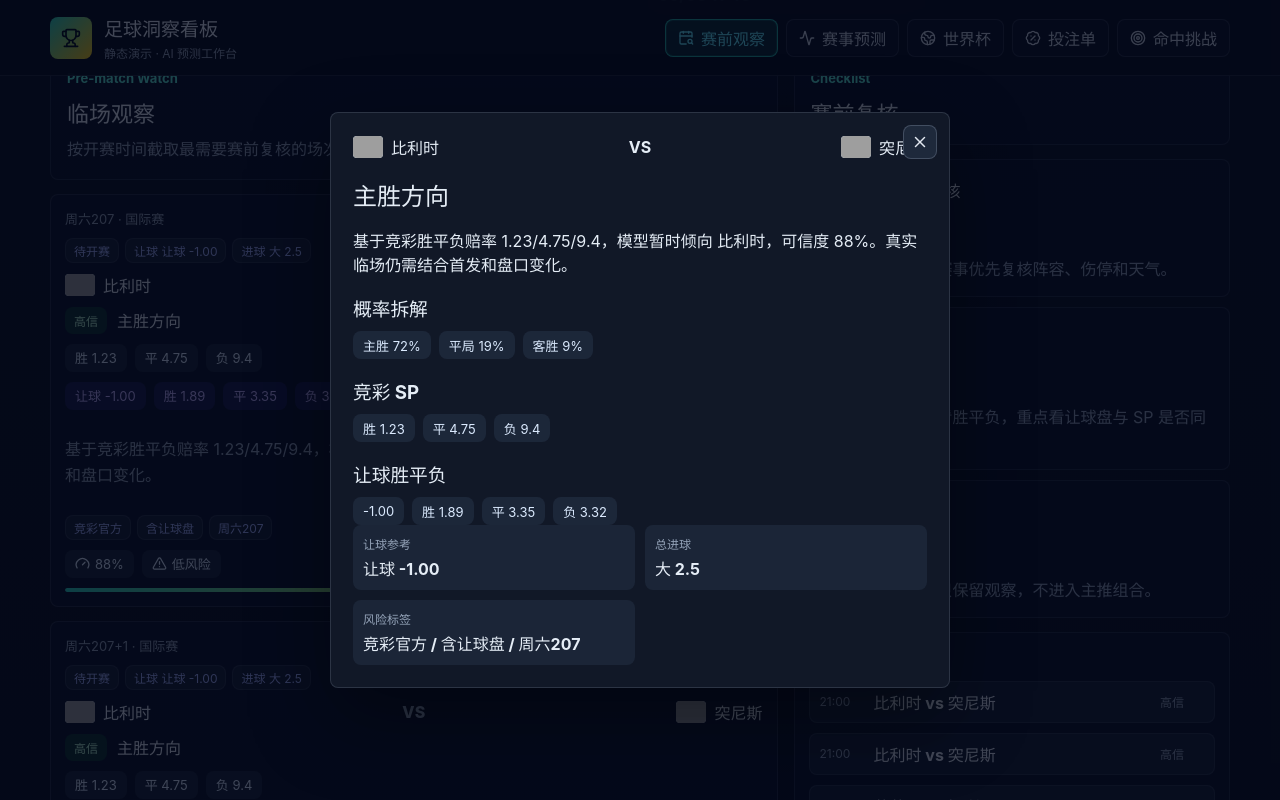
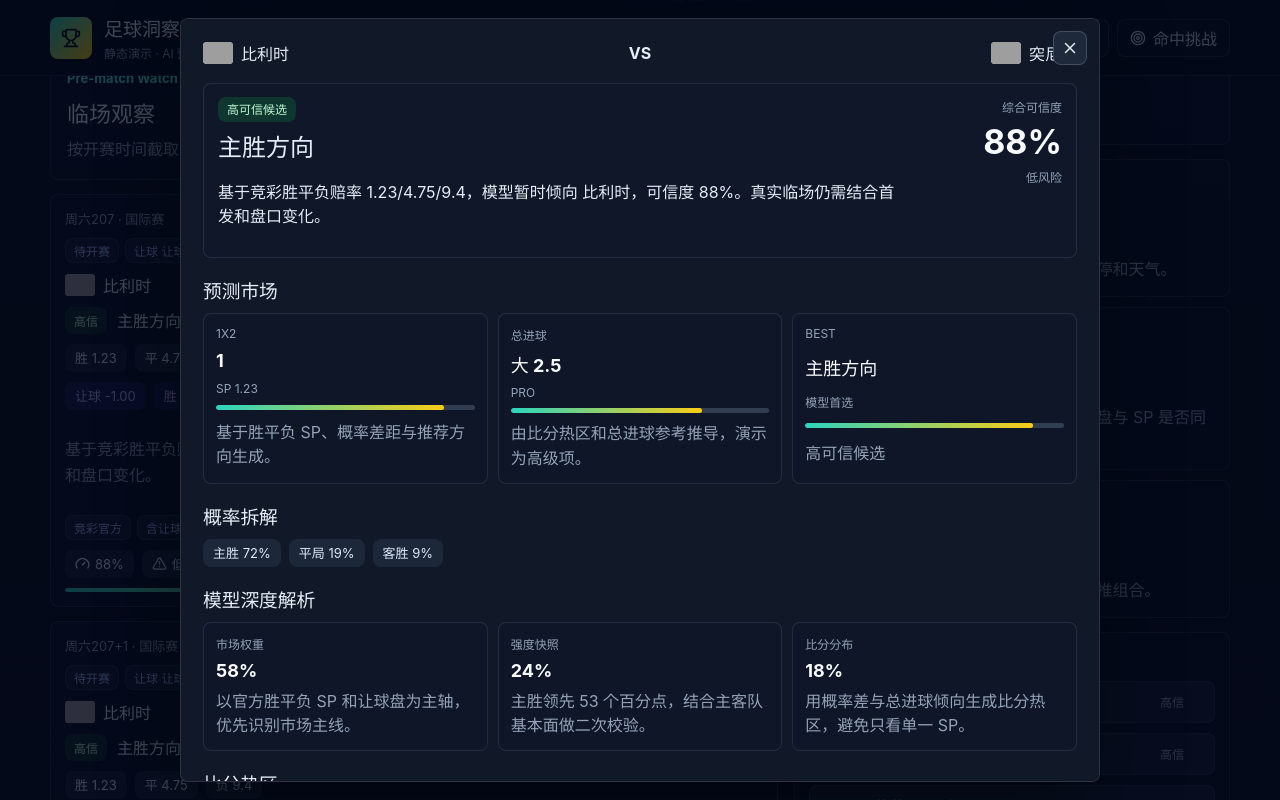
Before and after one commit to ccxiaot/football-insight-dashboard, a React (Vite) app: page / in a window 1280 px wide. Both pictures are taken after a click on the button 413 px from the left and 1137 px from the top of the page. Shown: the part 737-1537 px from the top of the page. Built offline with nearby package versions, Linux system fonts and the light colour scheme; grey boxes are pictures that could not be loaded.

Commit message:
feat: deepen match detail analysis

```diff
--- a/src/components/MatchDetailModal.tsx
+++ b/src/components/MatchDetailModal.tsx
@@ -7,10 +7,99 @@ type MatchDetailModalProps = {
   onClose: () => void;
 };
 
+const recommendationText = {
+  high: '高可信候选',
+  watch: '观察',
+  avoid: '避坑',
+};
+
+const riskText = {
+  low: '低风险',
+  medium: '中风险',
+  high: '高风险',
+};
+
+function getOneXTwoTip(match: MatchPrediction) {
+  if (match.prediction.includes('平')) return 'X';
+  if (match.prediction.includes('客')) return '2';
+  if (match.prediction.includes('小')) return '观察';
+  return '1';
+}
+
+function getGoalsTip(match: MatchPrediction) {
+  if (match.totalGoals.includes('小') || match.prediction.includes('小比分')) return '小 2.5';
+  if (match.totalGoals.includes('大')) return '大 2.5';
+  return match.confidence >= 72 ? '大 2.5' : '观察';
+}
+
+function buildScoreHeat(match: MatchPrediction) {
+  const homeEdge = match.probabilities.home - match.probabilities.away;
+  if (match.prediction.includes('小') || match.totalGoals.includes('小')) {
+    return [
+      { score: '1-0', probability: 15 },
+      { score: '1-1', probability: 12 },
+      { score: '0-0', probability: 10 },
+    ];
+  }
+  if (homeEdge > 28) {
+    return [
+      { score: '2-0', probability: 14 },
+      { score: '2-1', probability: 11 },
+      { score: '3-1', probability: 8 },
+    ];
+  }
+  if (homeEdge < -12) {
+    return [
+      { score: '0-1', probability: 13 },
+      { score: '1-2', probability: 10 },
+      { score: '1-1', probability: 9 },
+    ];
+  }
+  return [
+    { score: '1-1', probability: 14 },
+    { score: '1-0', probability: 10 },
+    { score: '0-1', probability: 9 },
+  ];
+}
+
+function getMarketLead(match: MatchPrediction) {
+  const values = [
+    { label: '主胜', value: match.probabilities.home },
+    { label: '平局', value: match.probabilities.draw },
+    { label: '客胜', value: match.probabilities.away },
+  ].sort((left, right) => right.value - left.value);
+  return `${values[0].label}领先 ${Math.max(0, values[0].value - values[1].value).toFixed(0)} 个百分点`;
+}
+
 export function MatchDetailModal({ match, onClose }: MatchDetailModalProps) {
   if (!match) {
     return null;
   }
+
+  const scoreHeat = buildScoreHeat(match);
+  const predictionMarkets = [
+    {
+      market: '1X2',
+      tip: getOneXTwoTip(match),
+      odds: match.odds?.home ? `SP ${match.odds.home.toFixed(2)}` : 'SP 待更新',
+      trust: match.confidence,
+      note: '基于胜平负 SP、概率差距与推荐方向生成。',
+    },
+    {
+      market: '总进球',
+      tip: getGoalsTip(match),
+      odds: 'PRO',
+      trust: Math.max(48, match.confidence - 14),
+      note: '由比分热区和总进球参考推导，演示为高级项。',
+    },
+    {
+      market: 'BEST',
+      tip: match.recommendation === 'avoid' ? '回避' : match.prediction,
+      odds: match.riskLevel === 'high' ? '高风险' : '模型首选',
+      trust: match.recommendation === 'high' ? match.confidence : Math.max(45, match.confidence - 8),
+      note: recommendationText[match.recommendation],
+    },
+  ];
 
   return (
     <div className="modal-backdrop">
@@ -28,13 +117,70 @@ export function MatchDetailModal({ match, onClose }: MatchDetailModalProps) {
           <strong>VS</strong>
           <TeamBadge code={match.awayFlag} name={match.awayTeam} />
         </div>
-        <h2>{match.prediction}</h2>
-        <p>{match.analysis}</p>
+        <div className="detail-hero">
+          <div>
+            <span className={`chip ${match.recommendation}`}>{recommendationText[match.recommendation]}</span>
+            <h2>{match.prediction}</h2>
+            <p>{match.analysis}</p>
+          </div>
+          <div className="detail-score">
+            <span>综合可信度</span>
+            <strong>{match.confidence}%</strong>
+            <em>{riskText[match.riskLevel]}</em>
+          </div>
+        </div>
+        <h3>预测市场</h3>
+        <div className="detail-market-grid">
+          {predictionMarkets.map((item) => (
+            <article className="detail-market-card" key={item.market}>
+              <span>{item.market}</span>
+              <strong>{item.tip}</strong>
+              <small>{item.odds}</small>
+              <div className="trust-bar">
+                <span style={{ width: `${item.trust}%` }} />
+              </div>
+              <p>{item.note}</p>
+            </article>
+          ))}
+        </div>
         <h3>概率拆解</h3>
         <div className="prob-grid">
           <span>主胜 {match.probabilities.home}%</span>
           <span>平局 {match.probabilities.draw}%</span>
           <span>客胜 {match.probabilities.away}%</span>
+        </div>
+        <h3>模型深度解析</h3>
+        <div className="detail-analysis-grid">
+          <article>
+            <span>市场权重</span>
+            <strong>58%</strong>
+            <p>以官方胜平负 SP 和让球盘为主轴，优先识别市场主线。</p>
+          </article>
+          <article>
+            <span>强度快照</span>
+            <strong>24%</strong>
+            <p>{getMarketLead(match)}，结合主客队基本面做二次校验。</p>
+          </article>
+          <article>
+            <span>比分分布</span>
+            <strong>18%</strong>
+            <p>用概率差与总进球倾向生成比分热区，避免只看单一 SP。</p>
+          </article>
+        </div>
+        <h3>比分热区</h3>
+        <div className="score-heat-list">
+          {scoreHeat.map((item) => (
+            <span key={item.score}>
+              <strong>{item.score}</strong>
+              {item.probability}%
+            </span>
+          ))}
+        </div>
+        <h3>风险复核</h3>
+        <div className="risk-review">
+          {(match.tags.length ? match.tags : ['临场首发', 'SP 波动', '让球盘复核']).map((tag) => (
+            <span key={tag}>{tag}</span>
+          ))}
         </div>
         {match.odds ? (
           <>
--- a/src/index.css
+++ b/src/index.css
@@ -944,7 +944,7 @@ dd {
 
 .detail-modal {
   position: relative;
-  width: min(620px, 100%);
+  width: min(920px, 100%);
   max-height: calc(100vh - 36px);
   overflow: auto;
   padding: 22px;
@@ -975,6 +975,98 @@ dd {
 
 .detail-modal h3 {
   margin: 18px 0 10px;
+}
+
+.detail-hero {
+  display: grid;
+  grid-template-columns: minmax(0, 1fr) 150px;
+  gap: 16px;
+  align-items: start;
+  margin-top: 18px;
+  padding: 14px;
+  border: 1px solid rgba(148, 163, 184, 0.16);
+  border-radius: 8px;
+  background: rgba(15, 23, 42, 0.74);
+}
+
+.detail-hero h2 {
+  margin-top: 10px;
+}
+
+.detail-score {
+  display: grid;
+  gap: 6px;
+  justify-items: end;
+  text-align: right;
+}
+
+.detail-score span,
+.detail-score em,
+.detail-market-card span,
+.detail-market-card small,
+.detail-analysis-grid span {
+  color: #94a3b8;
+  font-size: 12px;
+  font-style: normal;
+}
+
+.detail-score strong {
+  color: #f8fafc;
+  font-size: 34px;
+}
+
+.detail-market-grid,
+.detail-analysis-grid {
+  display: grid;
+  grid-template-columns: repeat(3, minmax(0, 1fr));
+  gap: 10px;
+}
+
+.detail-market-card,
+.detail-analysis-grid article {
+  display: grid;
+  gap: 8px;
+  padding: 12px;
+  border: 1px solid rgba(148, 163, 184, 0.16);
+  border-radius: 8px;
+  background: rgba(15, 23, 42, 0.68);
+}
+
+.detail-market-card strong,
+.detail-analysis-grid strong {
+  color: #f8fafc;
+  font-size: 18px;
+}
+
+.detail-market-card p,
+.detail-analysis-grid p {
+  margin: 0;
+  color: #94a3b8;
+  line-height: 1.55;
+}
+
+.score-heat-list,
+.risk-review {
+  display: flex;
+  flex-wrap: wrap;
+  gap: 8px;
+}
+
+.score-heat-list span,
+.risk-review span {
+  display: inline-flex;
+  min-height: 34px;
+  align-items: center;
+  gap: 8px;
+  padding: 0 12px;
+  border: 1px solid rgba(148, 163, 184, 0.16);
+  border-radius: 8px;
+  color: #cbd5e1;
+  background: rgba(30, 41, 59, 0.78);
+}
+
+.score-heat-list strong {
+  color: #5eead4;
 }
 
 @media (max-width: 860px) {
@@ -1062,8 +1154,16 @@ dd {
   }
 
   .sync-panel dl,
-  .detail-list {
+  .detail-list,
+  .detail-hero,
+  .detail-market-grid,
+  .detail-analysis-grid {
     grid-template-columns: 1fr;
+  }
+
+  .detail-score {
+    justify-items: start;
+    text-align: left;
   }
 
   .spotlight h2,
```
Also changed, not shown: 1 other file (tests, documents, lock files or other folders).
